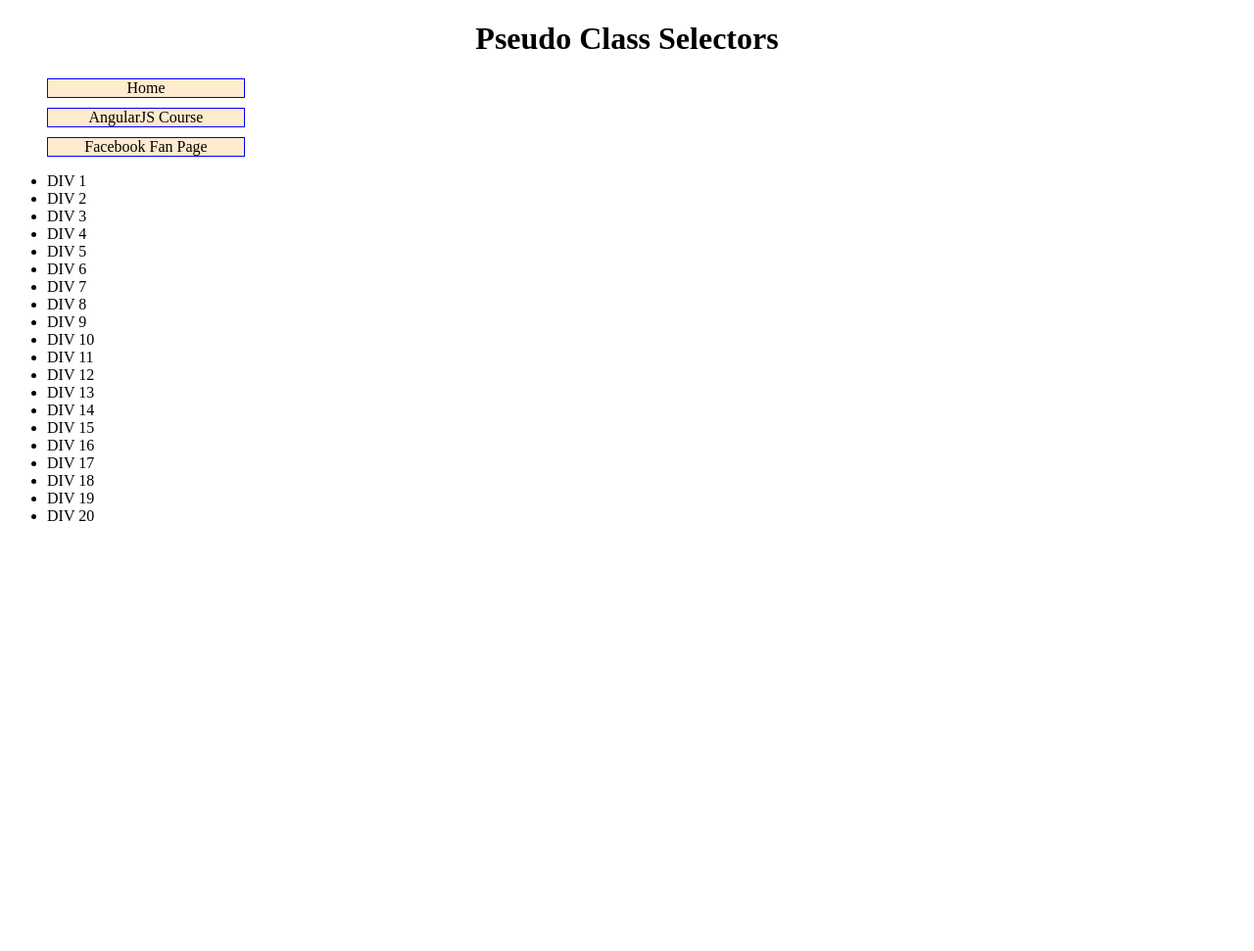
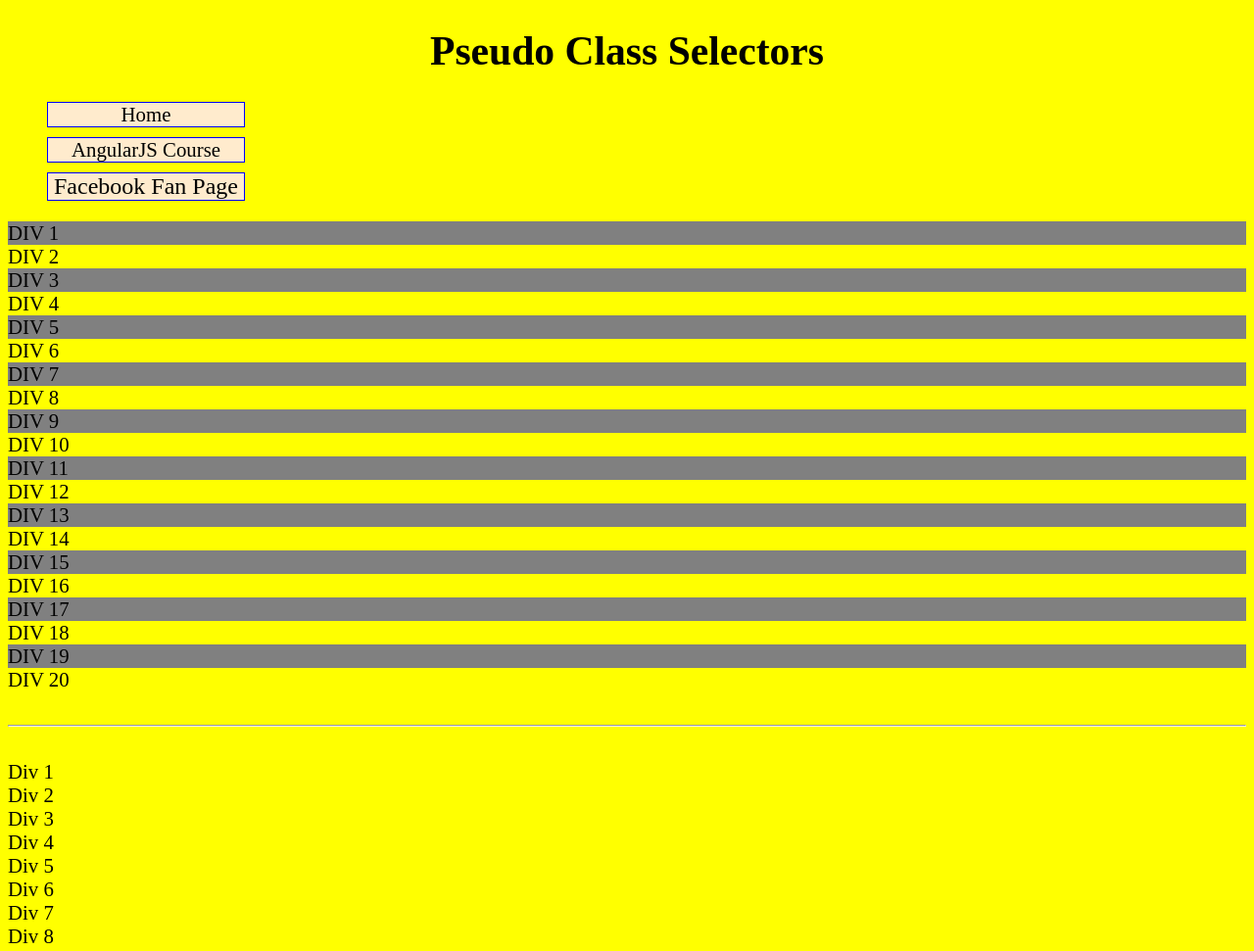
Before and after one commit to Jacky-Chen-Pro/html-learning, a plain HTML site: page index2.html in a window 1280 px wide. Shown: the whole page at 98% size. Before the commit the page ends 800 px from the top, so only its background shows below. Drawn offline with Linux system fonts and the light colour scheme.

Commit message:
add one style.css

```diff
--- a/index2.html
+++ b/index2.html
@@ -3,6 +3,8 @@
 	<head>
 		<meta charset="UTF-8">
 		<title></title>
+		<link rel="stylesheet" href="style.css" />
+
 		<style>
 			section > article {
 
@@ -38,6 +40,20 @@
 				color: purple;
 			}
 
+			header li:nth-child(3) {
+				font-size: 24px;
+			}
+
+			section div:nth-child(odd) {
+				background-color: gray;
+			}
+
+			section div:nth-child(4):hover {
+				background-color: green;
+				cursor: pointer;
+			}
+
+
 		</style>
 	</head>
 	<body>
@@ -50,27 +66,44 @@
 			</ul>
 		</header>
 
-		<ul>
-			<li>DIV 1</li>
-			<li>DIV 2</li>
-			<li>DIV 3</li>
-			<li>DIV 4</li>
-			<li>DIV 5</li>
-			<li>DIV 6</li>
-			<li>DIV 7</li>
-			<li>DIV 8</li>
-			<li>DIV 9</li>
-			<li>DIV 10</li>
-			<li>DIV 11</li>
-			<li>DIV 12</li>
-			<li>DIV 13</li>
-			<li>DIV 14</li>
-			<li>DIV 15</li>
-			<li>DIV 16</li>
-			<li>DIV 17</li>
-			<li>DIV 18</li>
-			<li>DIV 19</li>
-			<li>DIV 20</li>
-		</ol>
+		<section>
+			<div>DIV 1</div>
+			<div>DIV 2</div>
+			<div>DIV 3</div>
+			<div>DIV 4</div>
+			<div>DIV 5</div>
+			<div>DIV 6</div>
+			<div>DIV 7</div>
+			<div>DIV 8</div>
+			<div>DIV 9</div>
+			<div>DIV 10</div>
+			<div>DIV 11</div>
+			<div>DIV 12</div>
+			<div>DIV 13</div>
+			<div>DIV 14</div>
+			<div>DIV 15</div>
+			<div>DIV 16</div>
+			<div>DIV 17</div>
+			<div>DIV 18</div>
+			<div>DIV 19</div>
+			<div>DIV 20</div>
+		</section>
+
+		<br />
+		<hr />
+		<br />
+
+		<a>
+			<div>Div 1</div>
+			<div>Div 2</div>
+			<div>Div 3</div>
+			<div>Div 4</div>
+			<div>Div 5</div>
+			<div>Div 6</div>
+			<div>Div 7</div>
+			<div>Div 8</div>
+		</a>
+
+
 	</body>
 </html>
--- /dev/null
+++ b/style.css
@@ -0,0 +1,4 @@
+body {
+	background: yellow;
+	font-size: 130%;
+}
```
